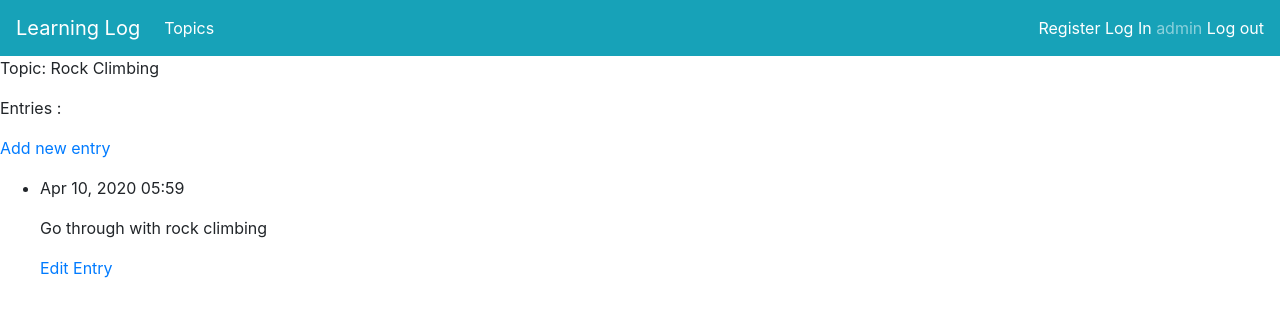
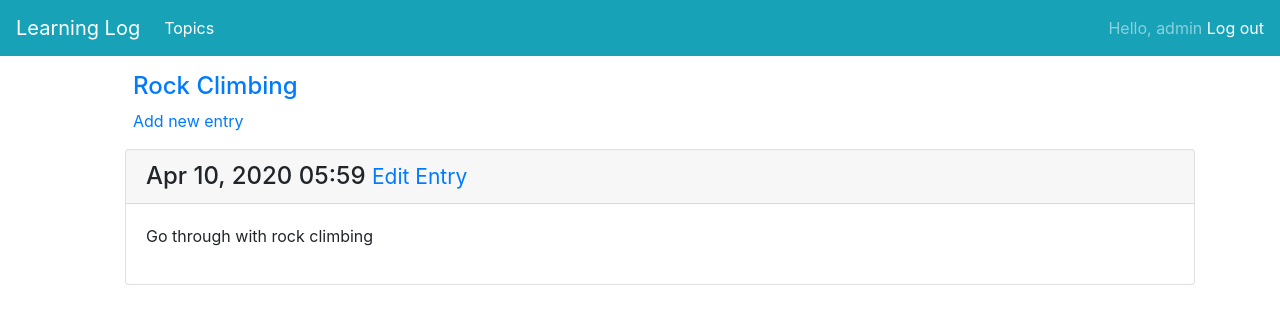
Before and after one commit to Mohammadhussain257/learning_log, a Django app: page /topics/1/ in a window 1280 px wide. Shown: the top 324 px of the page. Run offline with Django 3.2, Linux system fonts and the light colour scheme; a user stored in the database is signed in; data comes from the database, SQL or seed files in the repository; both versions use the stored data as it was after the commit; some libraries are stand-ins or nearby versions.

Commit message:
styling base,topic, topics and index page

```diff
--- a/templates/base.html
+++ b/templates/base.html
@@ -21,12 +21,12 @@
           </li>
         </ul>
         <span class="navbar-text">
-            <a href="{% url 'users:register' %}">Register</a>
-            <a href="{% url 'users:login' %}">Log In</a>
             {% if user.is_authenticated %}
-                {{ user.username }}
+                Hello, {{ user.username }}
                 <a href="{% url 'users:logout' %}">Log out</a>
             {% else %}
+                <a href="{% url 'users:register' %}">Register</a>
+                <a href="{% url 'users:login' %}">Log In</a>
             {% endif %}
         </span>
       </div>
--- a/templates/index.html
+++ b/templates/index.html
@@ -7,7 +7,11 @@
         <p class="lead">Make your own learning Log, and keep a list of the topics you're learning about.</p>
         <hr class="my-4">
         <p>Whenever you learn something new about a topic, make an entry summarizing what you've learned</p>
-        <a class="btn btn-primary btn-lg" role="button" href="{% url 'users:register' %}">Register</a>
+        {% if user.is_authenticated %}
+            <a class="nav-link" href="{% url 'learning_logs:topics' %}">Go To Topics</a>
+        {% else %}
+            <a class="btn btn-primary btn-lg" role="button" href="{% url 'users:register' %}">Register</a>
+        {% endif %}
     </div>
     <hr class="bg-dark"/>
     </div>
--- a/templates/topic.html
+++ b/templates/topic.html
@@ -1,20 +1,26 @@
 {% extends 'base.html' %}
+{% load bootstrap4 %}
 
 {% block content %}
-    <p>Topic: {{ topic }}</p>
-    <p>Entries : </p>
+    <div class="container mt-3">
+    <div>
+        <h4 class="text-primary ml-5">{{ topic }}</h4>
+    </div>
     <p>
-        <a href="{% url 'learning_logs:new_entry' topic.id %}">Add new entry</a>
+        <a href="{% url 'learning_logs:new_entry' topic.id %}" class="ml-5">Add new entry</a>
     </p>
     <ul>
     {% for entry in entries %}
-        <li>
-            <p>{{ entry.date_added|date:'M d, Y H:i' }}</p>
-            <p>{{ entry.text|linebreaks }}</p>
-            <p><a href="{% url 'learning_logs:edit_entry' entry.id %}">Edit Entry</a></p>
-        </li>
-        {% empty %}
+        <div class="card mb-3">
+        <h4 class="card-header">
+            {{ entry.date_added|date:'M d, Y H:i' }}
+            <small><a href="{% url 'learning_logs:edit_entry' entry.id %}">Edit Entry</a></small>
+        </h4>
+        <div class="card-body">{{ entry.text|linebreaks }}</div>
+        </div>
+            {% empty %}
             <li>There are no entries for this topic yet.</li>
     {% endfor %}
     </ul>
+    </div>
 {% endblock content %}
```
Also changed, not shown: templates/topics.html (+10 -6 lines), db.sqlite3.
